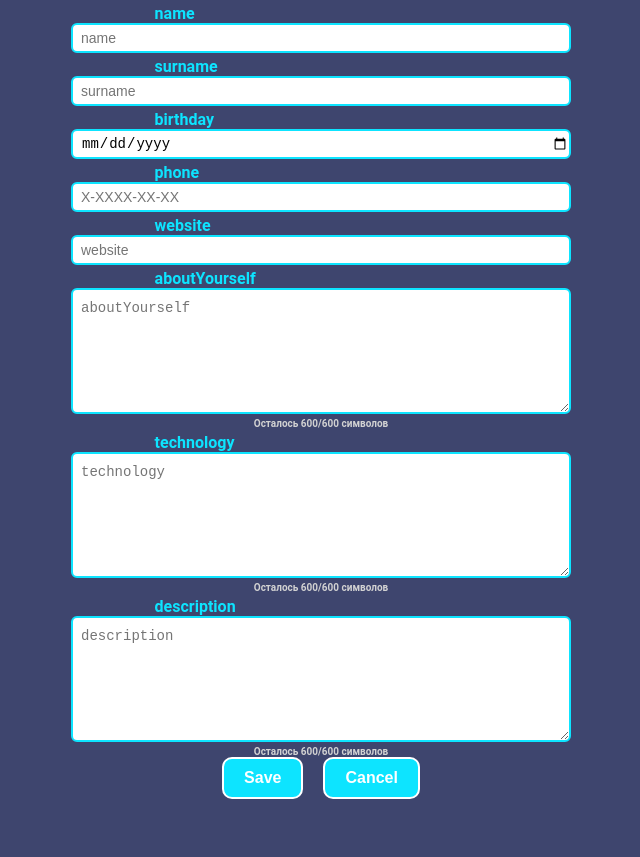
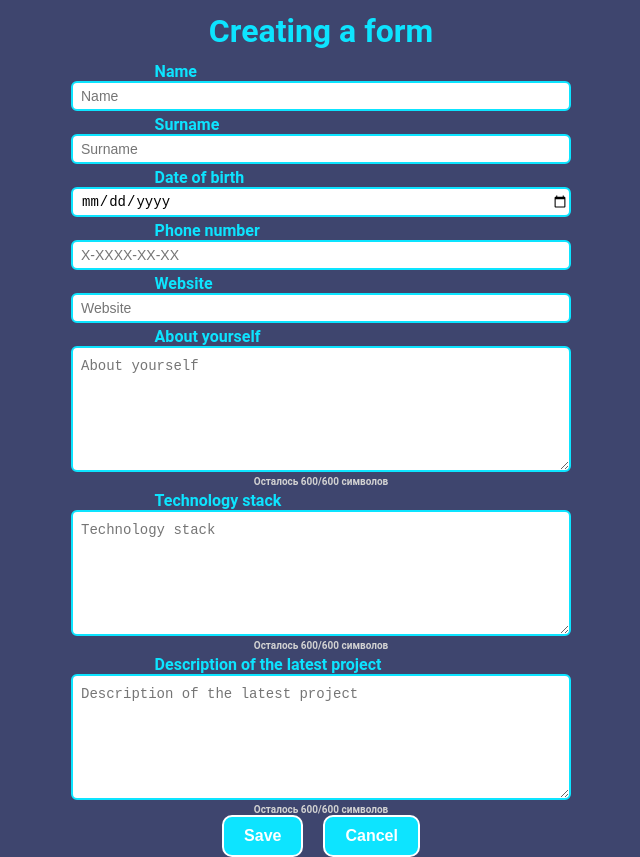
Before and after one commit to Geno123456789/Form, a React (Create React App) app: page / in a window 1280 px wide. Shown: the whole page, without its empty margins (319-959 px from the left). Before the commit the page ends 800 px from the top, so only its background shows below. Built offline with nearby package versions, Linux system fonts and the light colour scheme.

Commit message:
guestionnaire

```diff
--- a/src/App.js
+++ b/src/App.js
@@ -9,7 +9,6 @@ export class App extends React.Component {
     super(props);
     this.state = {
       isEditMode: false,
-      name: '',
       user: {
         name: '',
         surname: '',
@@ -38,12 +37,11 @@ export class App extends React.Component {
       validAboutYourself: false,
       validTechnology: false,
       validDescription: false,
-      counter:{
+      counter: {
         aboutYourself: 600,
         technology: 600,
         description: 600,
-      }
-
+      },
     };
   };
 
@@ -113,11 +111,11 @@ export class App extends React.Component {
         }
       }));
     }
-    if(this.state.user.birthday){
+    if (this.state.user.birthday) {
       this.setState({
         validBirthday: true,
       })
-    }else {
+    } else {
       this.setState((state) => ({
         ...state,
         errors: {
@@ -127,13 +125,13 @@ export class App extends React.Component {
       }));
     }
 
-    if(this.state.user.phone){
+    if (this.state.user.phone) {
       const re = /\d-\d{4}-\d{2}-\d{2}/g;
-			 if(re.test(this.state.user.phone)){
+      if (re.test(this.state.user.phone)) {
         this.setState({
           validPhone: true,
         })
-        }else{
+      } else {
         this.setState((state) => ({
           ...state,
           errors: {
@@ -142,7 +140,7 @@ export class App extends React.Component {
           }
         }));
       }
-  }else{
+    } else {
       this.setState((state) => ({
         ...state,
         errors: {
@@ -152,9 +150,9 @@ export class App extends React.Component {
       }));
     }
 
-  if(this.state.user.website){
+    if (this.state.user.website) {
       const res = this.state.user.website.match(/^(ftp|https):\/\/(\w+:{0,1}\w*@)?(\S+)(:[0-9]+)?(\/|\/([\w#!:.?+=&%@!\-\/]))?$/);
-     if(res == null){
+      if (res == null) {
         this.setState((state) => ({
           ...state,
           errors: {
@@ -162,12 +160,12 @@ export class App extends React.Component {
             websiteError: 'Некорректный адрес сайта'
           }
         }));
-      }else{
+      } else {
         this.setState({
           validWebsite: true,
         });
       }
-}else{
+    } else {
       this.setState((state) => ({
         ...state,
         errors: {
@@ -182,7 +180,7 @@ if (this.state.user.aboutYourself) {
         this.setState({
           validAboutYourself: true,
         });
-  }else{
+      } else {
         this.setState((state) => ({
           ...state,
           errors: {
@@ -191,7 +189,7 @@ if (this.state.user.aboutYourself) {
           }
         }));
       }
-}else {
+    } else {
       this.setState((state) => ({
         ...state,
         errors: {
@@ -206,7 +204,7 @@ if (this.state.user.technology) {
         this.setState({
           validTechnology: true,
         });
- }else{
+      } else {
         this.setState((state) => ({
           ...state,
           errors: {
@@ -215,7 +213,7 @@ if (this.state.user.technology) {
           }
         }));
       }
-}else {
+    } else {
       this.setState((state) => ({
         ...state,
         errors: {
@@ -230,7 +228,7 @@ if (this.state.user.description) {
         this.setState({
           validDescription: true,
         });
- }else{
+      } else {
         this.setState((state) => ({
           ...state,
           errors: {
@@ -239,7 +237,7 @@ if (this.state.user.description) {
           }
         }));
       }
-}else {
+    } else {
       this.setState((state) => ({
         ...state,
         errors: {
@@ -248,92 +246,157 @@ if (this.state.user.description) {
         }
       }));
     }
-
   }
-onClickSave(e) {
-  e.preventDefault();
+  onClickSave() {
     this.validation();
-
-  if(this.state.validName && this.state.validSurname && this.state.validBirthday && this.state.validPhone && this.state.validWebsite && this.state.validAboutYourself && this.state.validTechnology && this.state.validDescription){
+     if (this.state.validName && this.state.validSurname && this.state.validBirthday && this.state.validPhone && this.state.validWebsite &&
+      this.state.validAboutYourself && this.state.validTechnology && this.state.validDescription) {
       this.setState({
         isEditMode: true
       });
     }
 }
-
+onUpdateSave() {
+  this.validation();
+   if (this.state.validName && this.state.validSurname && this.state.validBirthday && this.state.validPhone && this.state.validWebsite &&
+    this.state.validAboutYourself && this.state.validTechnology && this.state.validDescription) {
+    this.setState({
+      isEditMode: true
+    });
+  }
+}
+  onClearFields(e) {
+    this.setState({
+      user: {
+        name: '',
+        surname: '',
+        birthday: '',
+        phone: '',
+        website: '',
+        aboutYourself: '',
+        technology: '',
+        description: ''
+      },
+      errors: {
+        nameError: '',
+        surnameError: '',
+        birthdayError: '',
+        phoneError: '',
+        websiteError: '',
+        aboutYourselfError: '',
+        technologyError: '',
+        descriptionError: ''
+      },
+    });
+  }
   render() {
     return (
       <div className='App'>
         {(!this.state.isEditMode) &&
           <form>
+            <h1>Сreating a form</h1>
             <SingleField
               type='text'
-              placeholder='name'
+              nameField='name'
+              placeholder='Name'
               updateData={this.updateData}
               value={this.state.user.name}
             />
-            {(this.state.errors.nameError) && <ErrorMessage message={this.state.errors.nameError}/>}
+            {(this.state.errors.nameError) && <ErrorMessage message={this.state.errors.nameError} />}
             <SingleField
               type='text'
-              placeholder='surname'
+              nameField='surname'
+              placeholder='Surname'
               updateData={this.updateData}
               value={this.state.user.surname}
             />
-            {(this.state.errors.surnameError) && <ErrorMessage message={this.state.errors.surnameError}/>}
+            {(this.state.errors.surnameError) && <ErrorMessage message={this.state.errors.surnameError} />}
             <SingleField
               type='date'
-              placeholder='birthday'
+              nameField='birthday'
+              placeholder='Date of birth'
               updateData={this.updateData}
               value={this.state.user.birthday}
             />
-            {(this.state.errors.birthdayError) && <ErrorMessage message={this.state.errors.birthdayError}/>}
+            {(this.state.errors.birthdayError) && <ErrorMessage message={this.state.errors.birthdayError} />}
             <SingleField
               type='tel'
-              placeholder='phone'
-              placeholderPhone='X-XXXX-XX-XX'
+              nameField='phone'
+              nameFieldPhone='Phone number'
+              placeholder='X-XXXX-XX-XX'
               updateData={this.updateData}
               value={this.state.user.phone}
             />
-            {(this.state.errors.phoneError) && <ErrorMessage message={this.state.errors.phoneError}/>}
+            {(this.state.errors.phoneError) && <ErrorMessage message={this.state.errors.phoneError} />}
             <SingleField
               type='url'
-              placeholder='website'
+              nameField='website'
+              placeholder='Website'
               updateData={this.updateData}
               value={this.state.user.website}
             />
-            {(this.state.errors.websiteError) && <ErrorMessage message={this.state.errors.websiteError}/>}
+            {(this.state.errors.websiteError) && <ErrorMessage message={this.state.errors.websiteError} />}
             <MultiField
-              placeholder='aboutYourself'
+              nameField='aboutYourself'
+              placeholder='About yourself'
               updateData={this.updateData}
               value={this.state.user.aboutYourself}
             />
             {(this.state.counter.aboutYourself >= 0) && <div className='counter'>{`Осталось ${this.state.counter.aboutYourself}/600 символов`}</div>}
-            {(this.state.errors.aboutYourselfError) && <ErrorMessage message={this.state.errors.aboutYourselfError}/>}
-
+            {(this.state.errors.aboutYourselfError) && <ErrorMessage message={this.state.errors.aboutYourselfError} />}
             <MultiField
-              placeholder='technology'
+              nameField='technology'
+              placeholder='Technology stack'
               updateData={this.updateData}
               value={this.state.user.technology}
             />
             {(this.state.counter.technology >= 0) && <div className='counter'>{`Осталось ${this.state.counter.technology}/600 символов`}</div>}
-            {(this.state.errors.technologyError) && <ErrorMessage message={this.state.errors.technologyError}/>}
-
+            {(this.state.errors.technologyError) && <ErrorMessage message={this.state.errors.technologyError} />}
             <MultiField
-              placeholder='description'
+              nameField='description'
+              placeholder='Description of the latest project'
               updateData={this.updateData}
               value={this.state.user.description}
             />
             {(this.state.counter.description >= 0) && <div className='counter'>{`Осталось ${this.state.counter.description}/600 символов`}</div>}
-            {(this.state.errors.descriptionError) && <ErrorMessage message={this.state.errors.descriptionError}/>}
+            {(this.state.errors.descriptionError) && <ErrorMessage message={this.state.errors.descriptionError} />}
             <div className='btn-container'>
-            <button onClick={(e) => this.onClickSave(e)}>Save</button>
-            <button>Cancel</button>
+              <button type='button' onClick={() => this.onClickSave()} onMouseDown={()=> this.onUpdateSave()} >Save</button>
+              <button type='button' onClick={() => this.onClearFields()}>Cancel</button>
             </div>
           </form>
         }
         {(this.state.isEditMode) &&
-          <div>Questionnaire
-            <h2>{this.state.user.name} {this.state.user.surname}</h2>
+          <div className='questionnaire'>
+            <table>
+              <caption>{this.state.user.name} {this.state.user.surname}</caption>
+              <tbody>
+                <tr>
+                  <td>Date of birth:</td>
+                  <td>{this.state.user.birthday}</td>
+                </tr>
+                <tr>
+                  <td>Phone number:</td>
+                  <td>{this.state.user.phone}</td>
+                </tr>
+                <tr>
+                  <td>Website:</td>
+                  <td>{this.state.user.website}</td>
+                </tr>
+                <tr>
+                  <td rowspan="2">About yourself:</td>
+                  <td rowspan="2">{this.state.user.aboutYourself}</td>
+                </tr>
+                <tr>
+                  <td rowspan="2">Technology stack:</td>
+                  <td rowspan="2">{this.state.user.technology}</td>
+                </tr>
+                <tr>
+                  <td rowspan="2">Description of the latest project:</td>
+                  <td rowspan="2">{this.state.user.description}</td>
+                </tr>
+              </tbody>
+            </table>
           </div>
         }
       </div>
--- a/src/components/MultiField/MultiField.jsx
+++ b/src/components/MultiField/MultiField.jsx
@@ -5,7 +5,7 @@ export default class MultiField extends React.Component {
 
 
     handlerChange(e) {
-        this.props.updateData(e.target.value, this.props.placeholder);
+        this.props.updateData(e.target.value, this.props.nameField);
     }
     render() {
         return (
@@ -16,6 +16,7 @@ export default class MultiField extends React.Component {
                         rows='7'
                         maxLength={601}
                         placeholder={this.props.placeholder}
+                        value={this.props.value}
                         onChange={(e) => this.handlerChange(e)}
                     ></textarea>
                 </label>
--- a/src/components/SingleField/SingleField.jsx
+++ b/src/components/SingleField/SingleField.jsx
@@ -5,7 +5,7 @@ export default class SingleField extends React.Component {
 
 
     phoneFormat(e) {
-        this.props.updateData(e.target.value, this.props.placeholder);
+        this.props.updateData(e.target.value, this.props.nameField);
         let content = e.target.value;
         if (content) {
             content = Array.from(content).filter(ltr => ltr.charCodeAt(0) > 47 && ltr.charCodeAt(0) < 58);
@@ -15,31 +15,33 @@ export default class SingleField extends React.Component {
                 content.slice(5, 7).join(''),
                 content.slice(7, 9).join(''),
             ]
-            this.props.updateData(e.target.value = num1.length ? `${num1}` : '', this.props.placeholder);
+            this.props.updateData(e.target.value = num1.length ? `${num1}` : '', this.props.nameField);
             if (num4.length) {
-                this.props.updateData(e.target.value += `-${num4}`, this.props.placeholder);
+                this.props.updateData(e.target.value += `-${num4}`, this.props.nameField);
             }
             if (number21.length) {
-                this.props.updateData(e.target.value += `-${number21}`, this.props.placeholder);
+                this.props.updateData(e.target.value += `-${number21}`, this.props.nameField);
             }
             if (number22.length) {
-                this.props.updateData(e.target.value += `-${number22}`, this.props.placeholder);
+                this.props.updateData(e.target.value += `-${number22}`, this.props.nameField);
             }
         }
     }
 
     handlerChange(e) {
-        this.props.updateData(e.target.value, this.props.placeholder);
+        this.props.updateData(e.target.value, this.props.nameField);
     }
+
     render() {
         return (
             <div className={style.single}>
                 <label>
-                    <p>{this.props.placeholder}</p>
+                    <p>{this.props.nameField === 'phone' ? this.props.nameFieldPhone : this.props.placeholder}</p>
                     <input
                         type={this.props.type}
-                        placeholder={(this.props.placeholderPhone) || (this.props.placeholder)}
-                        onChange={(e) => this.props.placeholder === 'phone' ? this.phoneFormat(e) : this.handlerChange(e)}
+                        value={this.props.value}
+                        placeholder={this.props.placeholder}
+                        onChange={(e) => this.props.nameField === 'phone' ? this.phoneFormat(e) : this.handlerChange(e)}
                     />
                 </label>
             </div>
```
Also changed, not shown: src/App.css (+25 -0 lines). Lines whose indentation alone changed are shown as unchanged.
